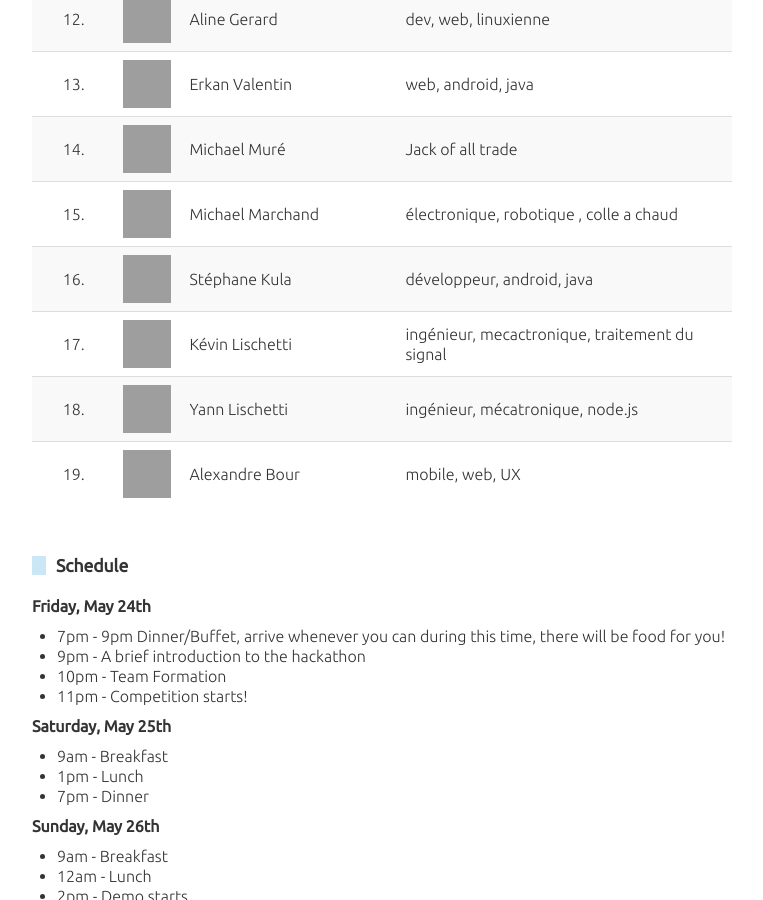
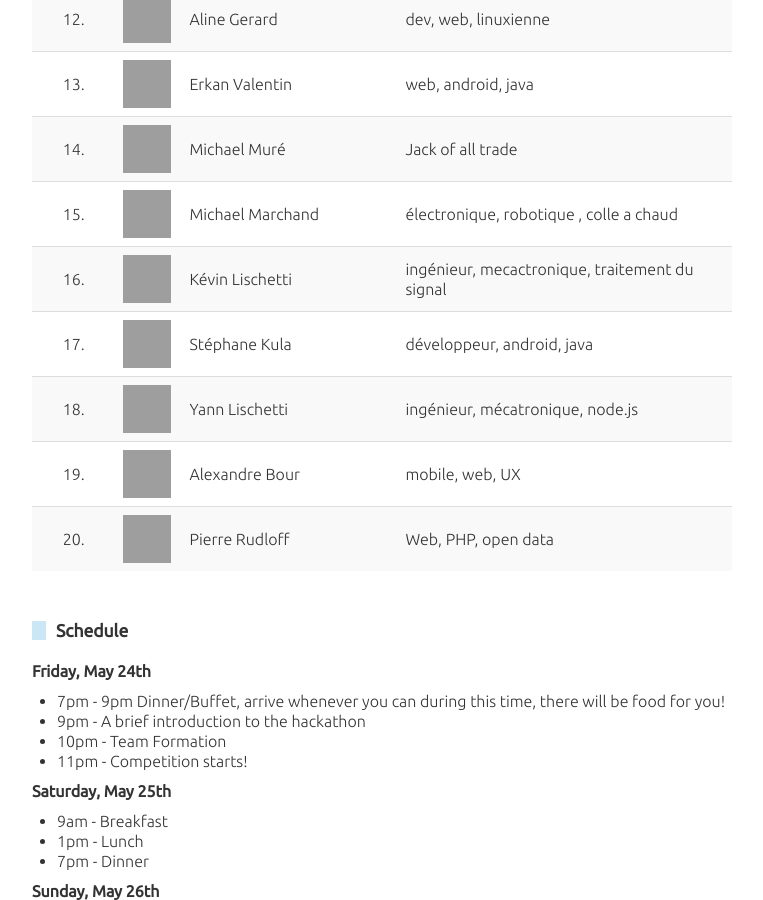
Before and after one commit to AlsaceDigitale/hacklechalet, a Jekyll site: the page built from index.html, in a window 1280 px wide and 900 px high, scrolled down 2553 px. Shown: the whole window, without its empty margins (258-1021 px from the left). Built offline with Jekyll 4.4.1, drawn with Linux system fonts in a browser that asks for light colours; some web fonts are replaced; grey boxes are pictures that could not be loaded.

Commit message:
one more attendee

```diff
--- a/_includes/attendees.html
+++ b/_includes/attendees.html
@@ -108,15 +108,15 @@
 </tr>
 <tr>
   <td class='position'>16.</td>
+  <td class='avatar'><img src='http://www.gravatar.com/avatar/a269b33f0b019cc2f95a9bece1637f83.png?size=48'</td>
+  <td class='name'>Kévin Lischetti</td>
+  <td>ingénieur,  mecactronique,  traitement du signal</td>
+</tr>
+<tr>
+  <td class='position'>17.</td>
   <td class='avatar'><img src='http://www.gravatar.com/avatar/ff3d2caee1447294402acf720d8a3696.png?size=48'</td>
   <td class='name'>Stéphane Kula</td>
   <td>développeur,  android,  java</td>
-</tr>
-<tr>
-  <td class='position'>17.</td>
-  <td class='avatar'><img src='http://www.gravatar.com/avatar/a269b33f0b019cc2f95a9bece1637f83.png?size=48'</td>
-  <td class='name'>Kévin Lischetti</td>
-  <td>ingénieur,  mecactronique,  traitement du signal</td>
 </tr>
 <tr>
   <td class='position'>18.</td>
@@ -130,3 +130,9 @@
   <td class='name'>Alexandre Bour</td>
   <td>mobile,  web,  UX</td>
 </tr>
+<tr>
+  <td class='position'>20.</td>
+  <td class='avatar'><img src='http://www.gravatar.com/avatar/f6dbc85c61bbf08b01e245a43b18b45f.png?size=48'</td>
+  <td class='name'>Pierre Rudloff</td>
+  <td>Web,  PHP,  open data</td>
+</tr>
```
